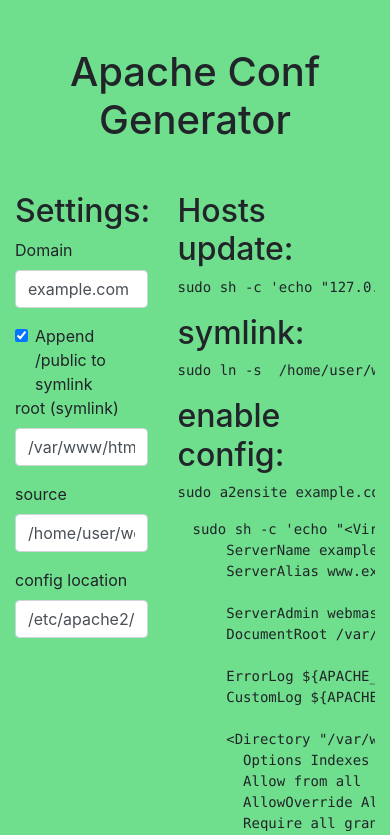
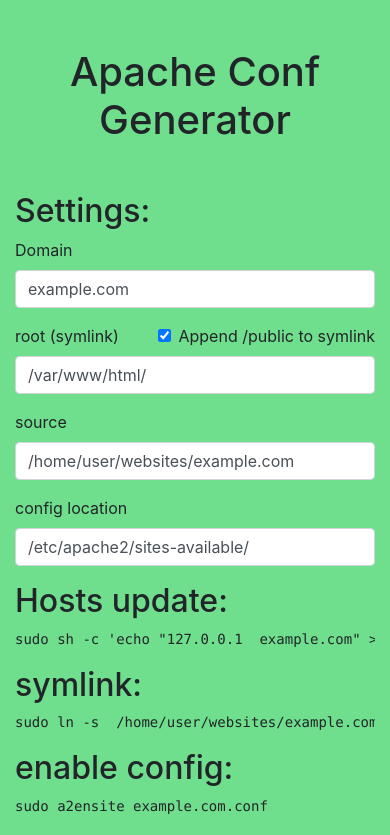
Before and after one commit to robvankeilegom/apache-conf-generator.robvankeilegom.be, an Angular app: page / in a window 390 px wide. Shown: the top 835 px of the page. Built offline with nearby package versions, Linux system fonts and the light colour scheme.

Commit message:
Make responsive

```diff
--- a/src/app/generator/generator.component.html
+++ b/src/app/generator/generator.component.html
@@ -1,6 +1,6 @@
 <div class="container-fluid mt-5">
   <div class="row">
-    <div class="col-5">
+    <div class="col-lg-5 col-md-12">
       <h2>Settings:</h2>
       <form [formGroup]="form">
         <div class="form-group">
@@ -26,7 +26,7 @@
       </form>
     </div>
 
-    <div class="col-7">
+    <div class="col-lg-7 col-md-12">
       <h2>Hosts update:</h2>
       <pre>{{ this.hostFile }}</pre>
       <h2>symlink:</h2>
```
